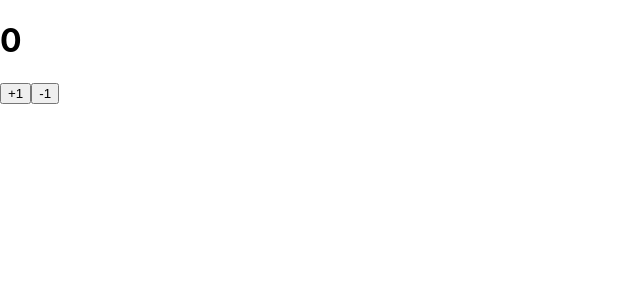
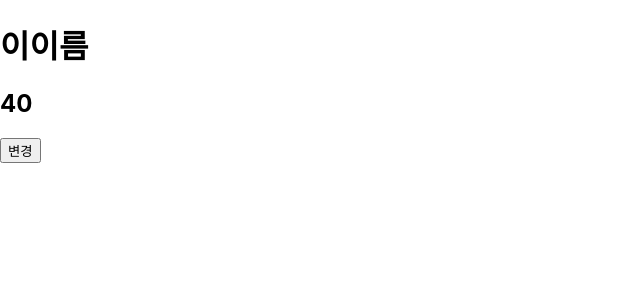
Before and after one commit to dkumylove/study, a React (Create React App) app in the folder L_13th_JAVA/L_02.React/exam01/: page / in a window 1280 px wide. Shown: the top 300 px of the page, without its empty margins (0-640 px from the left). Built offline with nearby package versions, Linux system fonts and the light colour scheme.

Commit message:
컴포넌트) Profile/ useState -> changeProfile

```diff
--- a/L_13th_JAVA/L_02.React/exam01/src/App.js
+++ b/L_13th_JAVA/L_02.React/exam01/src/App.js
@@ -1,8 +1,14 @@
 //import MyComponent from './components/MyComponent2';
-import Counter from './components/Counter2';
+// import Counter from './components/Counter2';
+import Profile from './components/Profile';
 
 const App = () => {
-  return <Counter />;
+
+  return <Profile />;
+  /*
+  let num = 15;
+  return <Counter num={num} />;
+  */
   // return (
   //   <MyComponent name="이이름" num={3}>
   //     <h1>반값습니다.</h1>
--- a/L_13th_JAVA/L_02.React/exam01/src/components/Counter.js
+++ b/L_13th_JAVA/L_02.React/exam01/src/components/Counter.js
@@ -1,6 +1,6 @@
 import { useState } from 'react';
 
-const Counter = () => {
+const Counter = (props) => {
 
     let num = 10;
     console.log('렌더링!', 'num', num);
--- /dev/null
+++ b/L_13th_JAVA/L_02.React/exam01/src/components/Profile.js
@@ -0,0 +1,27 @@
+import { useState } from 'react';
+
+const Profile = () => {
+  const [data, setData] = useState({
+    name: '이이름',
+    age: 40,
+  });
+
+  const changeProfile = () => {
+    // data.name = '김이름';  // 주소값이 같으면 같은걸로 보기떄문에 렌더링 안됨
+    //data.age = 30;
+    setData({ name: '김이름', age: 30 });
+  };
+
+  const { name, age } = data;
+  return (
+    <>
+      <h1>{name}</h1>
+      <h2>{age}</h2>
+      <button type="button" onClick={changeProfile}>
+        변경
+      </button>
+    </>
+  );
+};
+
+export default Profile;
```
